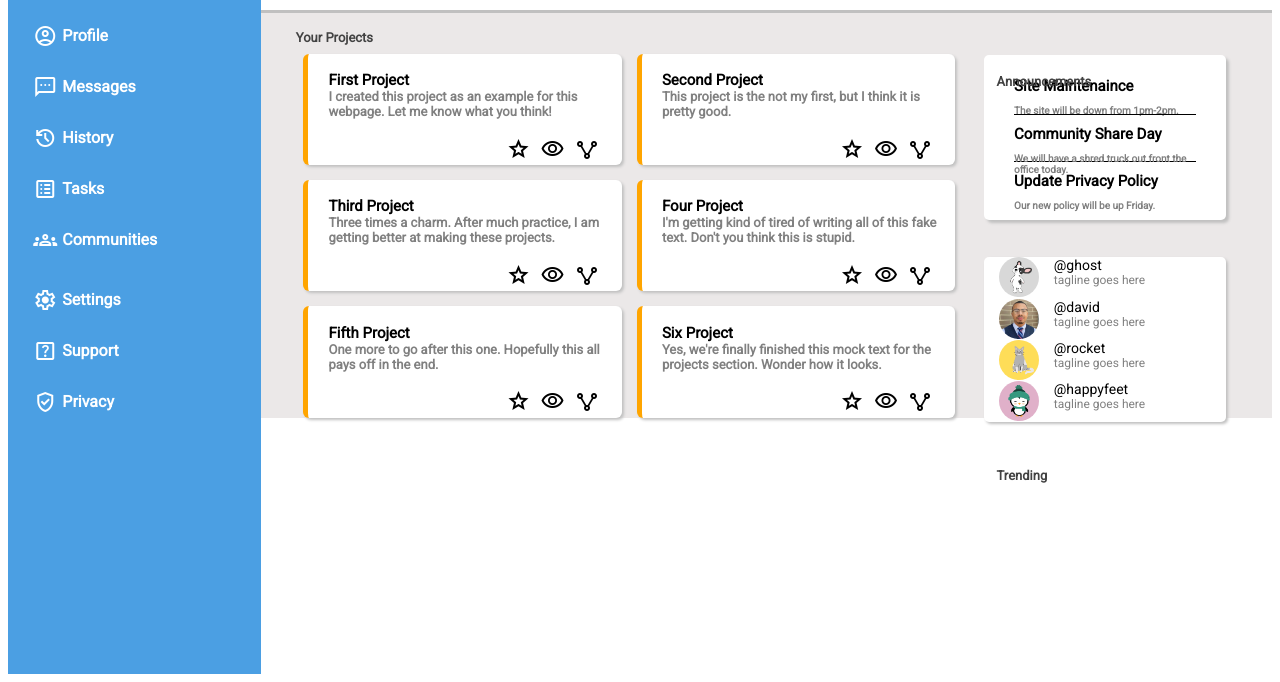
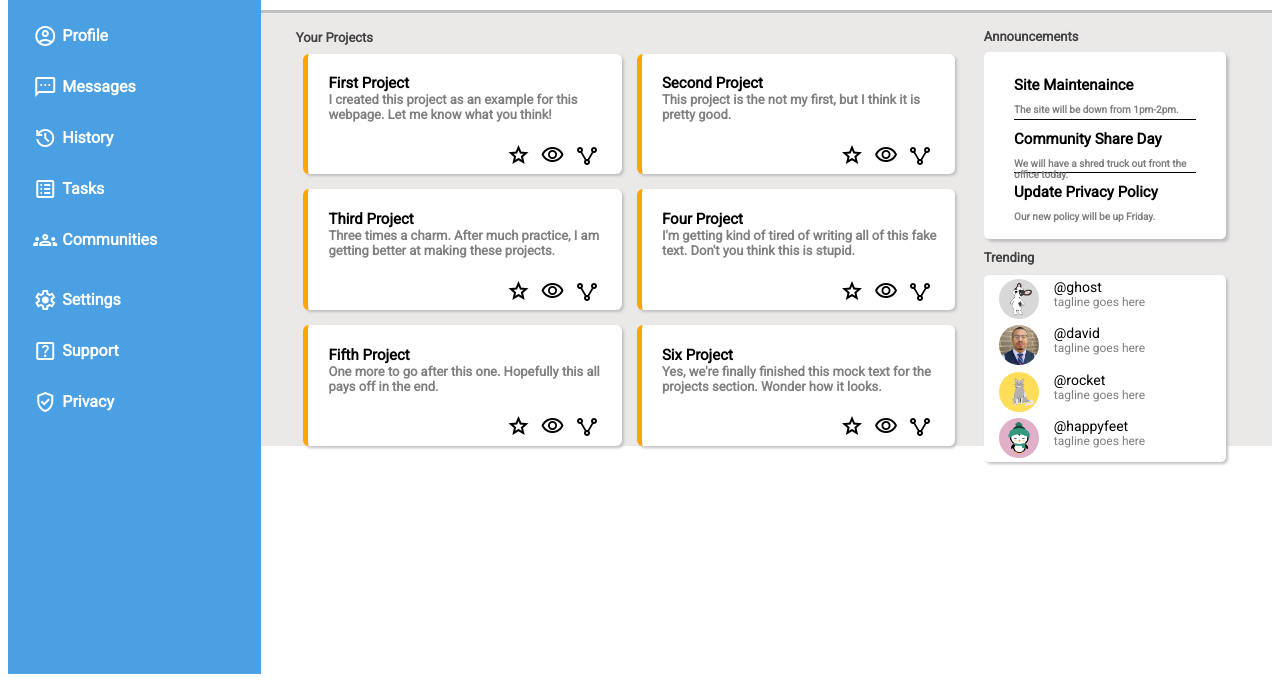
Before and after one commit to Davidjustice28/Admin-Dashboard, a plain HTML site: page index.html in a window 1280 px wide. Shown: the part 134-816 px from the top of the page. Drawn offline with nearby package versions, Linux system fonts and the light colour scheme.

Commit message:
updated positioning of headers

```diff
--- a/styles.css
+++ b/styles.css
@@ -79,6 +79,8 @@ nav {
 #side-sections {
     width:30%;
     height:100%;
+    display:flex;
+    flex-direction:column;
 
 
 }
@@ -278,13 +280,12 @@ nav {
 
 #side-grid {
     width:80%;
-    height:90%;
+    height:95%;
     display:flex;
     flex-direction:column;
-    margin-top:45px;
+    margin-top:10px;
     justify-content:space-between;
     margin-left:5%;
-
 }
 
 #announcement-section {
@@ -363,19 +364,15 @@ nav {
 }
 
 #side-title-1 {
-    position:absolute;
+    position:relative;
     font-size:13px;
     color:#424242;
-    width:15%;
-    margin-left:1%;
-    bottom:71%;
+    width:100%;
 }
 
 #side-title-2 {
-    position:absolute;
+    position:relative;
     font-size:13px;
     color:#424242;
-    width:15%;
-    margin-left:1%;
-    bottom:21.5%;
+    width:100%;
 }
```
